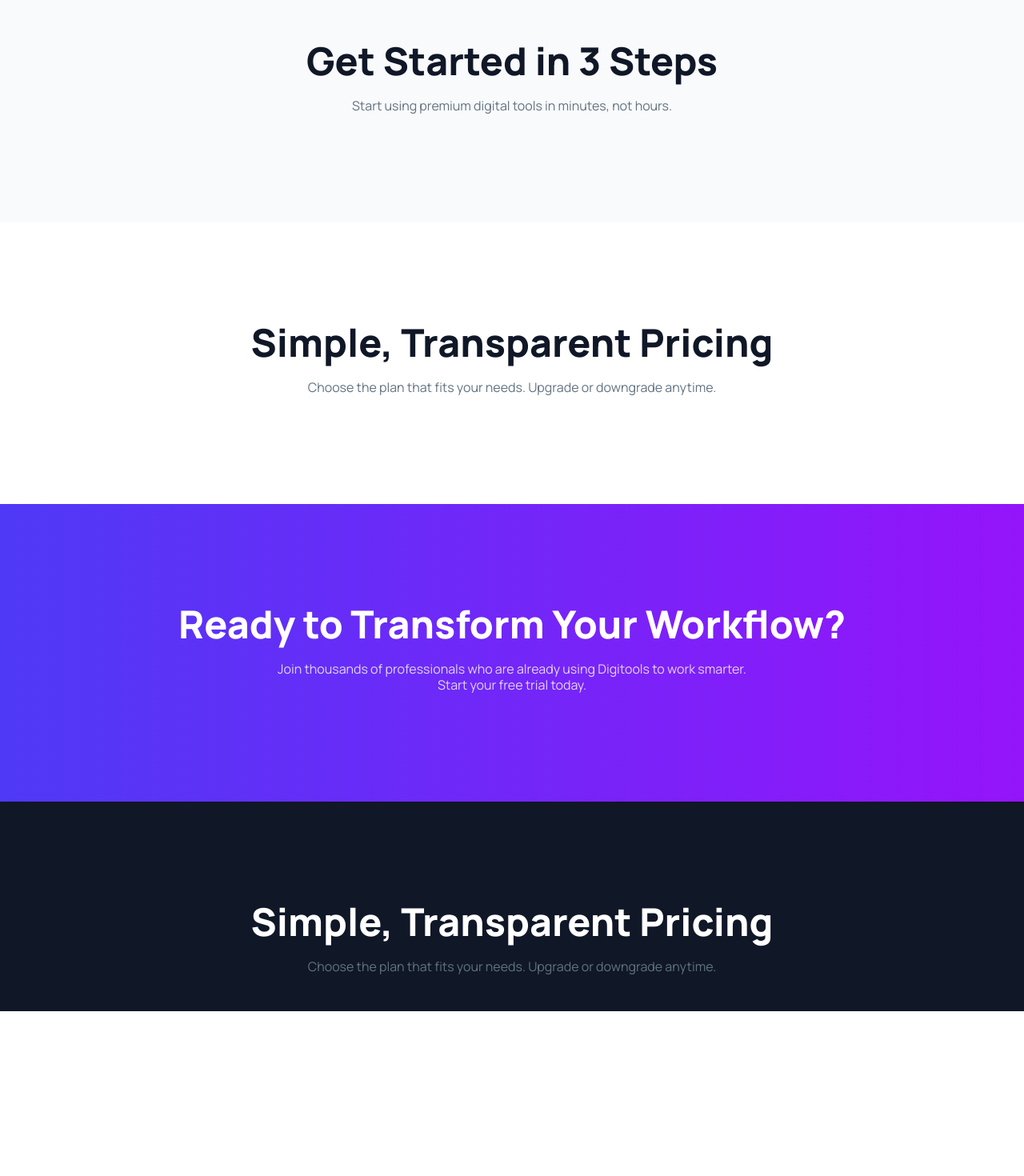
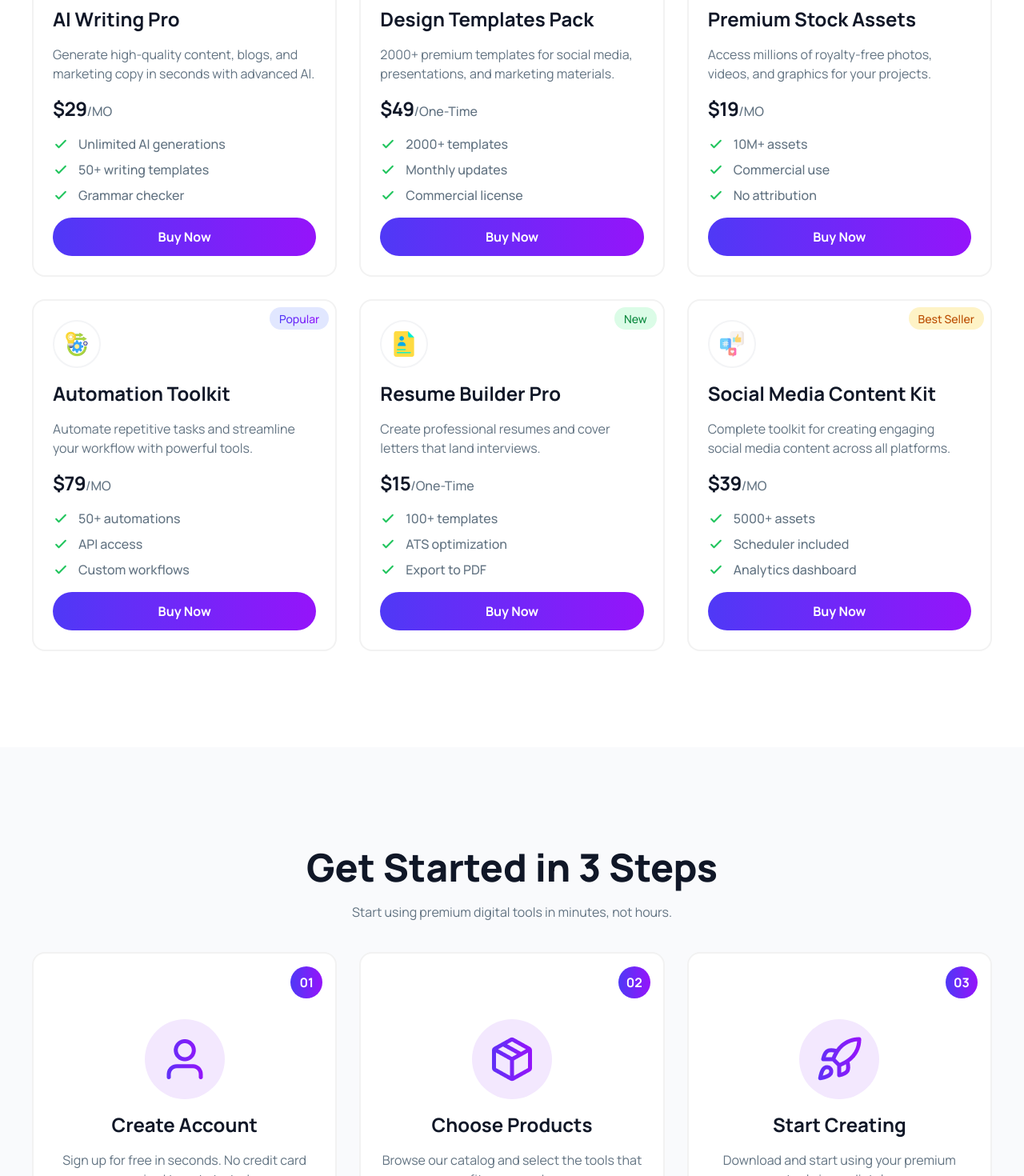
Before and after one commit to ZunaidChowdhury/a6-PH-DigiTools-Platform, a React (Vite) app: page / in a window 1280 px wide. Shown: the part 1480-2950 px from the top of the page at 80% size. Before the commit the page ends 2744 px from the top, so only its background shows below. Built offline with nearby package versions, Linux system fonts and the light colour scheme.

Commit message:
productList Card and Steps Section done

```diff
--- /dev/null
+++ b/public/productsData.json
@@ -0,0 +1,92 @@
+[
+  {
+    "id": 1,
+    "name": "AI Writing Pro",
+    "description": "Generate high-quality content, blogs, and marketing copy in seconds with advanced AI.",
+    "price": "$29",
+    "period": "/MO",
+    "tag": "Best Seller",
+    "tagType": "best seller",
+    "features": [
+      "Unlimited AI generations",
+      "50+ writing templates",
+      "Grammar checker"
+    ],
+    "icon": "/src/assets/products/writing_2327400 1.png"
+  },
+  {
+    "id": 2,
+    "name": "Design Templates Pack",
+    "description": "2000+ premium templates for social media, presentations, and marketing materials.",
+    "price": "$49",
+    "period": "/One-Time",
+    "tag": "Popular",
+    "tagType": "popular",
+    "features": [
+      "2000+ templates",
+      "Monthly updates",
+      "Commercial license"
+    ],
+    "icon": "/src/assets/products/design-tool.png"
+  },
+  {
+    "id": 3,
+    "name": "Premium Stock Assets",
+    "description": "Access millions of royalty-free photos, videos, and graphics for your projects.",
+    "price": "$19",
+    "period": "/MO",
+    "tag": "New",
+    "tagType": "new",
+    "features": [
+      "10M+ assets",
+      "Commercial use",
+      "No attribution"
+    ],
+    "icon": "/src/assets/products/camera_8775444-1.png"
+  },
+  {
+    "id": 4,
+    "name": "Automation Toolkit",
+    "description": "Automate repetitive tasks and streamline your workflow with powerful tools.",
+    "price": "$79",
+    "period": "/MO",
+    "tag": "Popular",
+    "tagType": "popular",
+    "features": [
+      "50+ automations",
+      "API access",
+      "Custom workflows"
+    ],
+    "icon": "/src/assets/products/operation.png"
+  },
+  {
+    "id": 5,
+    "name": "Resume Builder Pro",
+    "description": "Create professional resumes and cover letters that land interviews.",
+    "price": "$15",
+    "period": "/One-Time",
+    "tag": "New",
+    "tagType": "new",
+    "features": [
+      "100+ templates",
+      "ATS optimization",
+      "Export to PDF"
+    ],
+    "icon": "/src/assets/products/portfolio.png"
+  },
+  {
+    "id": 6,
+    "name": "Social Media Content Kit",
+    "description": "Complete toolkit for creating engaging social media content across all platforms.",
+    "price": "$39",
+    "period": "/MO",
+    "tag": "Best Seller",
+    "tagType": "best seller",
+    "features": [
+      "5000+ assets",
+      "Scheduler included",
+      "Analytics dashboard"
+    ],
+    "icon": "/src/assets/products/social-media.png"
+  }
+]
--- a/src/App.jsx
+++ b/src/App.jsx
@@ -7,14 +7,21 @@ import GetStarted from './sections/GetStarted'
 import Pricing from './sections/Pricing'
 import Transform from './sections/Transform'
 import Footer from './sections/Footer'
+import { Suspense } from 'react'
+import { getProducts } from './api/products'
+
+const productsListPromise =  getProducts();
+
 
 function App() {
   return (
     <div>
-      <NavBar/>
-      <Hero/>
-      <Stats/>
-      <ProductsList/>
+      <NavBar />
+      <Hero />
+      <Stats />
+      <Suspense fallback={<div className="text-center p-20">Loading...</div>}>
+      <ProductsList productsListPromise={productsListPromise} />
+      </Suspense>
       <GetStarted />
       <Pricing />
       <Transform />
--- /dev/null
+++ b/src/api/products.js
@@ -0,0 +1,7 @@
+export const getProducts = async () => {
+    const response = await fetch('/productsData.json');
+    if (!response.ok) {
+        throw new Error('Failed to fetch users');
+    }
+    return response.json();
+};
--- /dev/null
+++ b/src/components/cards/ProductCard.jsx
@@ -0,0 +1,52 @@
+import React from 'react'
+
+const ProductCard = ({product}) => {
+    return (
+        <div className='relative bg-background border-2 border-[#f2f2f2] rounded-2xl p-6 space-y-4'>
+            {/* badge */}
+            <div className={`absolute top-2 right-2 ${product.tagType === 'best seller' ? 'bg-[#fef3c6]' : product.tagType === 'popular' ? 'bg-[#e1e7ff]' : 'bg-[#dbfce7]'} rounded-full p-0.5 px-3 w-fit`}>
+                <span className={`${product.tagType === 'best seller' ? 'text-[#bb4d00]' : product.tagType === 'popular' ? 'bg-brand-gradient bg-clip-text text-transparent' : 'text-[#0a883e]'} text-sm font-medium`}>{product.tag}</span>
+            </div>
+
+            <div className='w-15 h-15 border-2 border-gray-100 rounded-full flex items-center justify-center'>
+                <img src={product.icon} />
+            </div>
+
+            <h3 className='text-text-primary text-2xl font-bold'>{product.name}</h3>
+
+            <p className='text-text-secondary text-base font-normal'>{product.description}</p>
+
+            {/* price */}
+            <div className="flex items-baseline">
+                <span className="text-text-primary text-2xl font-bold tracking-tight">
+                    {product.price}
+                </span>
+                <span className="text-text-secondary text-base font-medium">
+                    {product.period}
+                </span>
+            </div>
+
+
+            <ul className="space-y-2">
+                {product.features.map((text, i) => (
+                    <li key={i} className="flex items-center gap-3">
+                        {/* SVG Checkmark icon */}
+                        <div className="shrink-0 text-[#22c55e]">
+                            <svg className="w-5 h-5" fill="none" stroke="currentColor" strokeWidth="2.5" viewBox="0 0 24 24">
+                                <path strokeLinecap="round" strokeLinejoin="round" d="M5 13l4 4L19 7" />
+                            </svg>
+                        </div>
+                        <span className="text-text-secondary text-base font-medium">
+                            {text}
+                        </span>
+                    </li>
+                ))}
+            </ul>
+
+
+            <button className='w-full text-white text-base font-bold py-3 px-4 bg-brand-gradient rounded-full cursor-pointer'>Buy Now</button>
+        </div>
+    )
+}
+
+export default ProductCard
--- /dev/null
+++ b/src/components/cards/StepsCard.jsx
@@ -0,0 +1,19 @@
+import React from 'react'
+
+const StepsCard = ({ step }) => {
+    console.log(step);
+
+    return (
+        <div className=' h-95 relative bg-background border-2 border-[#f2f2f2] rounded-2xl p-6 space-y-4 flex flex-col items-center justify-center'>
+
+            <div className='absolute top-4 right-4 w-10 h-10 bg-brand-gradient rounded-full flex items-center justify-center'><span className='text-white text-base font-bold'>{step.step}</span></div>
+            <div className='bg-[#F3E8FE] rounded-full w-25 h-25 flex items-center justify-center'>
+                <img src={step.icon} />
+            </div>
+            <h3 className='text-text-primary text-2xl font-bold '>{step.title}</h3>
+            <p className='text-text-secondary text-base text-center'>{step.description}</p>
+        </div>
+    )
+}
+
+export default StepsCard
--- a/src/index.css
+++ b/src/index.css
@@ -34,9 +34,7 @@ html {
     /* --surface: #ffffff; */
     /* --theme-primary: #4a00ff; */
     --text-primary: #101727;
-    ;
     --text-secondary: #627382;
-    ;
 }
 
 @theme {
--- a/src/sections/GetStarted.jsx
+++ b/src/sections/GetStarted.jsx
@@ -1,13 +1,47 @@
 import React from 'react'
+import StepsCard from '../components/cards/StepsCard';
+
+const stepsData = [
+    {
+        "step": "01",
+        "title": "Create Account",
+        "description": "Sign up for free in seconds. No credit card required to get started.",
+        "icon": "/src/assets/user.png"
+    },
+    {
+        "step": "02",
+        "title": "Choose Products",
+        "description": "Browse our catalog and select the tools that fit your needs.",
+        "icon": "/src/assets/package.png"
+    },
+    {
+        "step": "03",
+        "title": "Start Creating",
+        "description": "Download and start using your premium tools immediately.",
+        "icon": "/src/assets/rocket.png"
+
+    }
+];
+
 
 const GetStarted = () => {
     return (
         <div className='w-full py-30 bg-[#f9fafc]'>
             <div className='max-w-300 mx-auto'>
                 {/* section heading  */}
-                <div className='text-center'>
+                <div className='text-center '>
                     <h3 className='text-text-primary text-[3rem] font-extrabold mb-4 leading-tight'>Get Started in 3 Steps</h3>
-                    <p className='text-text-secondary text-base font-normal mb-4 leading-tight'>Start using premium digital tools in minutes, not hours.</p>
+                    <p className='text-text-secondary text-base font-normal leading-tight'>Start using premium digital tools in minutes, not hours.</p>
+                </div>
+
+                {/* card container */}
+                <div className="mt-10 grid grid-cols-1 md:grid-cols-3 gap-7">
+                    {
+                        stepsData.map((step, i) => (
+                            // each card
+                            <StepsCard key={i} step={step} />
+                        ))
+                    }
                 </div>
             </div>
         </div>
--- a/src/sections/ProductsList.jsx
+++ b/src/sections/ProductsList.jsx
@@ -1,14 +1,42 @@
-import React from 'react'
+import React, { use } from 'react'
+import ProductCard from '../components/cards/ProductCard';
+// import productImg from "../assets/products/design-tool.png";
 
-const ProductsList = () => {
+const activeTab = `text-white text-base font-bold py-3 px-6 bg-brand-gradient rounded-full cursor-pointer`;
+const inactiveTab = `text-[#25065d] text-base font-medium py-3 px-6  rounded-full cursor-pointer`;
+
+
+const ProductsList = ({ productsListPromise }) => {
+
+    const productsListData = use(productsListPromise);
+    // console.log('data: ', productsListData);
+
     return (
         <div className='w-full py-30 bg-background'>
             <div className='max-w-300 mx-auto'>
                 {/* section heading  */}
                 <div className='text-center'>
                     <h3 className='text-text-primary text-[3rem] font-extrabold mb-4 leading-tight'>Premium Digital Tools</h3>
-                    <p className='text-text-secondary text-base font-normal mb-4 leading-tight'>Choose from our curated collection of premium digital products designed<br/>
+                    <p className='text-text-secondary text-base font-normal mb-4 leading-tight'>Choose from our curated collection of premium digital products designed<br />
                         to boost your productivity and creativity.</p>
+                </div>
+
+                {/* tab buttons */}
+                <div className='flex justify-center mb-10'>
+                    <div className='bg-white border-2 border-gray-100 p-1 rounded-full w-fit'>
+                        <button className='text-white text-base font-bold py-3 px-6 bg-brand-gradient rounded-full cursor-pointer'>Products</button>
+                        <button className='text-[#25065d] text-base font-medium py-3 px-6  rounded-full cursor-pointer'>Cart (2)</button>
+                    </div>
+                </div>
+
+                {/* card container */}
+                <div className="grid grid-cols-1 md:grid-cols-3 gap-7">
+                    {
+                        productsListData.map((product) => (
+                            // each card
+                            <ProductCard key={product.id} product={product} />
+                        ))
+                    }
                 </div>
             </div>
         </div>
```
Also changed, not shown: src/assets/products/camera_8775444-1.png (added).
